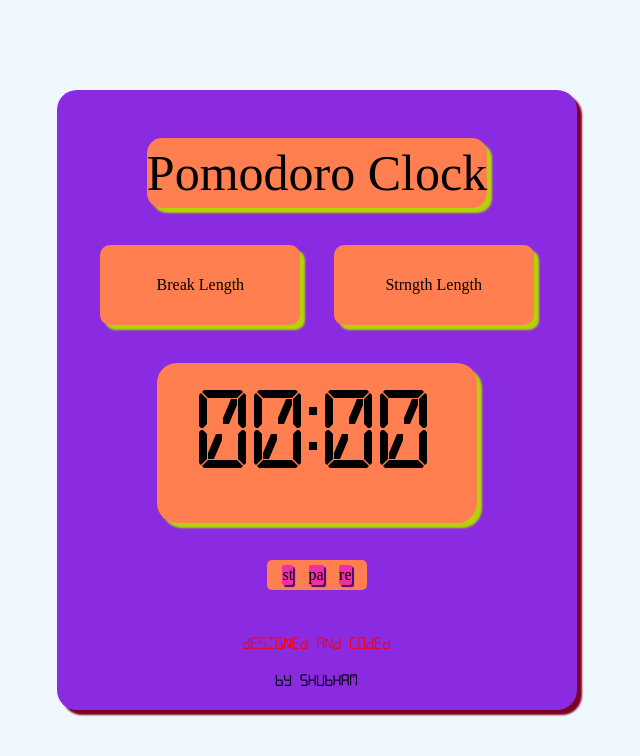
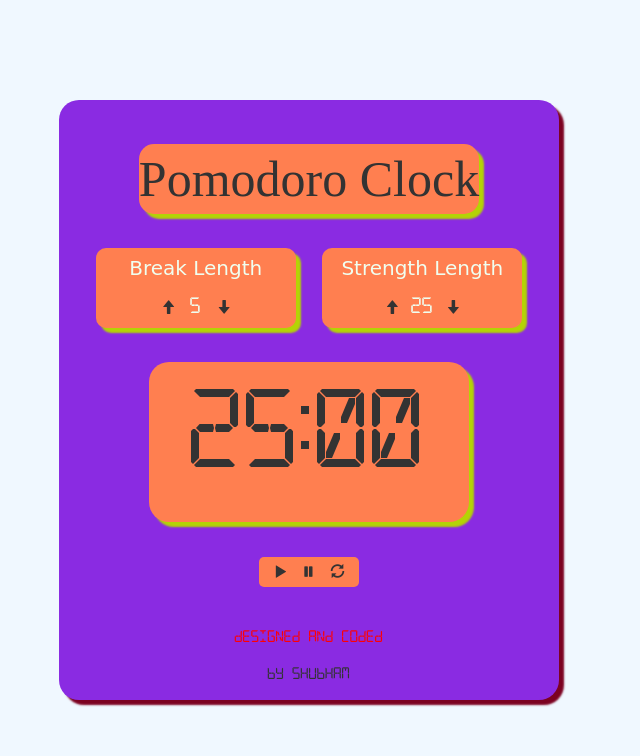
Before and after one commit to porcelainruler/Pomodoro-Clock-FCC-, a plain HTML site: page index.html in a window 1280 px wide. Shown: the whole page, without its empty margins (331-971 px from the left). Drawn offline with nearby package versions, Linux system fonts and the light colour scheme.

Commit message:
Functionality(Initial-Phase)

```diff
--- a/index.html
+++ b/index.html
@@ -6,12 +6,14 @@
     <meta http-equiv="X-UA-Compatible" content="ie=edge">
     <title>Document</title>
 
-    <!--
-    <script src="https://code.jquery.com/jquery-3.3.1.slim.min.js" integrity="sha384-q8i/X+965DzO0rT7abK41JStQIAqVgRVzpbzo5smXKp4YfRvH+8abtTE1Pi6jizo" crossorigin="anonymous"></script>
+   <!-- <script src="https://code.jquery.com/jquery-3.3.1.slim.min.js" integrity="sha384-q8i/X+965DzO0rT7abK41JStQIAqVgRVzpbzo5smXKp4YfRvH+8abtTE1Pi6jizo" crossorigin="anonymous"></script>
     <script src="https://cdnjs.cloudflare.com/ajax/libs/popper.js/1.14.3/umd/popper.min.js" integrity="sha384-ZMP7rVo3mIykV+2+9J3UJ46jBk0WLaUAdn689aCwoqbBJiSnjAK/l8WvCWPIPm49" crossorigin="anonymous"></script>
     <link rel="stylesheet" href="https://stackpath.bootstrapcdn.com/bootstrap/4.1.1/css/bootstrap.min.css" integrity="sha384-WskhaSGFgHYWDcbwN70/dfYBj47jz9qbsMId/iRN3ewGhXQFZCSftd1LZCfmhktB" crossorigin="anonymous">
     <script src="https://stackpath.bootstrapcdn.com/bootstrap/4.1.1/js/bootstrap.min.js" integrity="sha384-smHYKdLADwkXOn1EmN1qk/HfnUcbVRZyYmZ4qpPea6sjB/pTJ0euyQp0Mk8ck+5T" crossorigin="anonymous"></script>
-    -->
+   -->
+    <link rel="stylesheet" href="https://maxcdn.bootstrapcdn.com/bootstrap/3.3.7/css/bootstrap.min.css">
+    <script src="https://ajax.googleapis.com/ajax/libs/jquery/3.3.1/jquery.min.js"></script>
+    <script src="https://maxcdn.bootstrapcdn.com/bootstrap/3.3.7/js/bootstrap.min.js"></script>
     <link rel="stylesheet" href="style.css">
     <script src="script.js"></script>
 
@@ -29,15 +31,36 @@
                     Break Length
                 </div>
                 <div class="level2">
+                    <div id="break-up">
+                        <span class="glyphicon glyphicon-arrow-up"></span>
+                    </div>
+
+                    <div id="break-label">
+
+                    </div>
+
+                    <div id="break-down">
+                        <span class="glyphicon glyphicon-arrow-down"></span>
+                    </div>
 
                 </div>
             </div>
             <div class="right a">
                 <div class="level1">
-                    Strngth Length
+                    Strength Length
                 </div>
                 <div class="level2">
+                    <div id="strength-up">
+                        <span class="glyphicon glyphicon-arrow-up"></span>
+                    </div>
 
+                    <div id="strength-label">
+
+                    </div>
+
+                    <div id="strength-down">
+                        <span class="glyphicon glyphicon-arrow-down"></span>
+                    </div>
                 </div>
             </div>
 
@@ -48,14 +71,14 @@
         </div>
 
         <div class="subbottom a">
-            <div id="start" class="b">
-                st
+            <div id="start">
+                <span class="glyphicon glyphicon-play"></span>
             </div>
-            <div id="pause" class="b">
-                pa
+            <div id="pause">
+                <span class="glyphicon glyphicon-pause"></span>
             </div>
-            <div id="refresh" class="b">
-                re
+            <div id="refresh">
+                    <span class="glyphicon glyphicon-refresh"></span>
             </div>
         </div>
 
--- a/script.js
+++ b/script.js
@@ -4,8 +4,36 @@ window.onload=function(){
     var start=document.getElementById("start");
     var pause=document.getElementById("pause");
     var refresh=document.getElementById("refresh");
+    var breakup=document.getElementById("break-up");
+    var breaklabel=document.getElementById("break-label");
+    var breakdown=document.getElementById("break-down");
+    var strengthup=document.getElementById("strength-up");
+    var strengthlabel=document.getElementById("strength-label");
+    var strengthdown=document.getElementById("strength-down");
 
     var flag=true;
+    display.innerText="25:00";
+
+    breaklabel.innerText="5";
+    strengthlabel.innerText="25";
+
+    breakup.onclick=function(){
+        breaklabel.innerText=parseInt(breaklabel.innerText)+1;
+    }
+
+    breakdown.onclick=function(){
+        breaklabel.innerText=parseInt(breaklabel.innerText)-1;
+    }
+
+    strengthup.onclick=function(){
+        strengthlabel.innerText=parseInt(strengthlabel.innerText)+1;
+        display.innerText=parseInt(strengthlabel.innerText) + ":00";
+    }
+
+    strengthdown.onclick=function(){
+        strengthlabel.innerText=parseInt(strengthlabel.innerText)-1;
+        display.innerText=parseInt(strengthlabel.innerText) + ":00";
+    }
 
     refresh.onclick=function(){
         display.innerText="25:00";
--- a/style.css
+++ b/style.css
@@ -71,9 +71,24 @@ body{
     height: 80px;
     text-align: center;
     vertical-align: middle;
-    line-height: 80px;
+    line-height: 40px;
     border-radius: 10px;
     box-shadow: 5px 5px 2px rgb(180, 211, 5);
+    display: flex;
+    flex-wrap: wrap;
+    flex-direction: column;
+    justify-content: space-evenly;
+    align-items: center;
+}
+
+.level2{
+    width: 100px;
+    display: flex;
+    flex-wrap: wrap;
+    flex-direction: row;
+    justify-content: space-evenly;
+    align-items: center;
+    align-content: center;
 }
 
 .right{
@@ -82,9 +97,14 @@ body{
     height: 80px;
     text-align: center;
     vertical-align: middle;
-    line-height: 80px;
+    line-height: 40px;
     border-radius: 10px;
     box-shadow: 5px 5px 2px rgb(180, 211, 5);
+    display: flex;
+    flex-wrap: wrap;
+    flex-direction: column;
+    justify-content: space-evenly;
+    align-items: center;
 }
 
 .mainbody{
@@ -100,6 +120,24 @@ body{
     vertical-align: middle;
     line-height: 160px;
     box-shadow: 5px 5px 2px rgb(180, 211, 5);
+}
+
+#break-label , #strength-label{
+    font-family: 'digital-7';
+    text-align: center;
+    vertical-align: middle;
+    line-height: 40px;
+    font-size: 20px;
+    color: honeydew;
+}
+
+.level1{
+    text-align: center;
+    vertical-align: middle;
+    line-height: 40px;
+    font-family: cursive;
+    font-size: 20px;
+    color: honeydew;
 }
 
 .subbottom{
```
